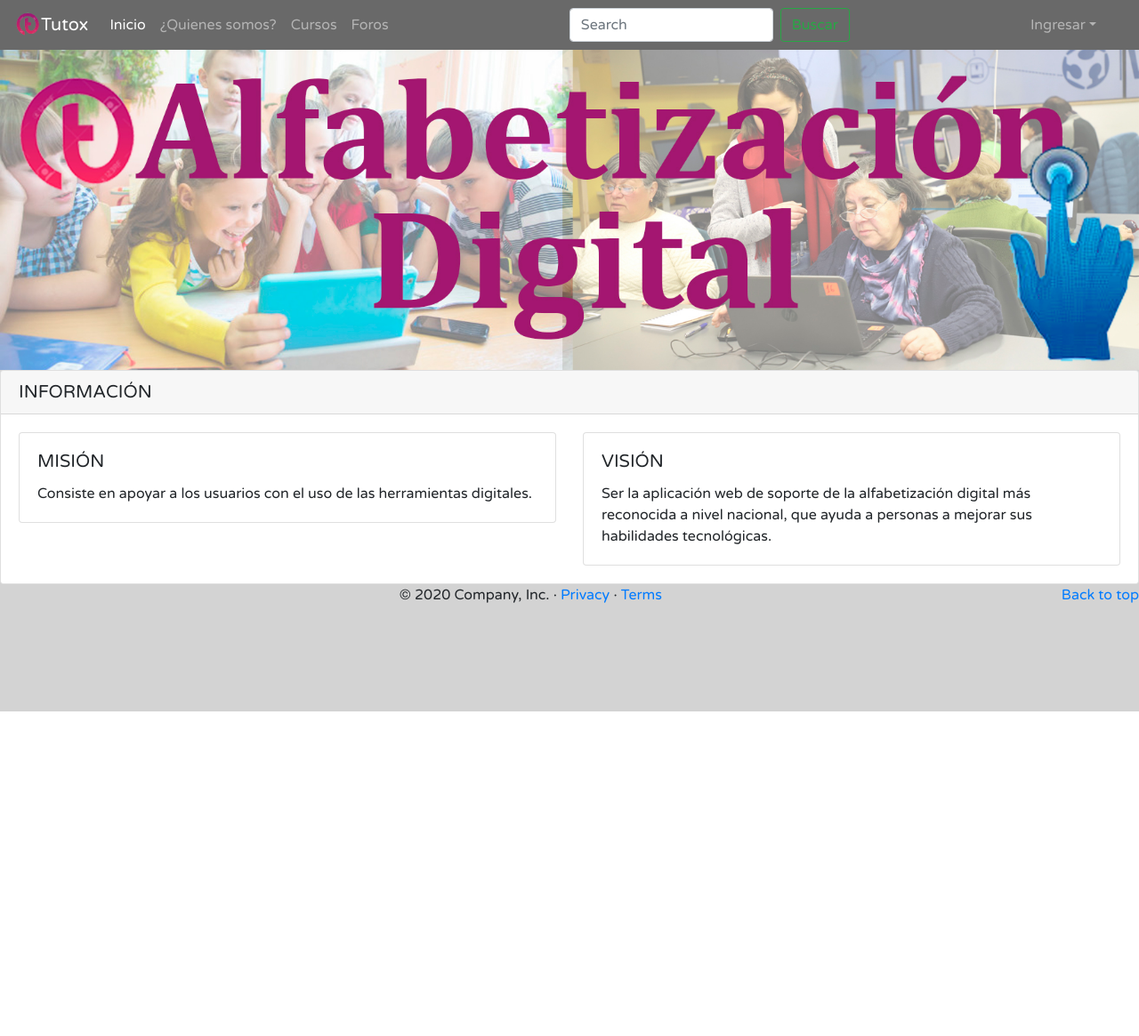
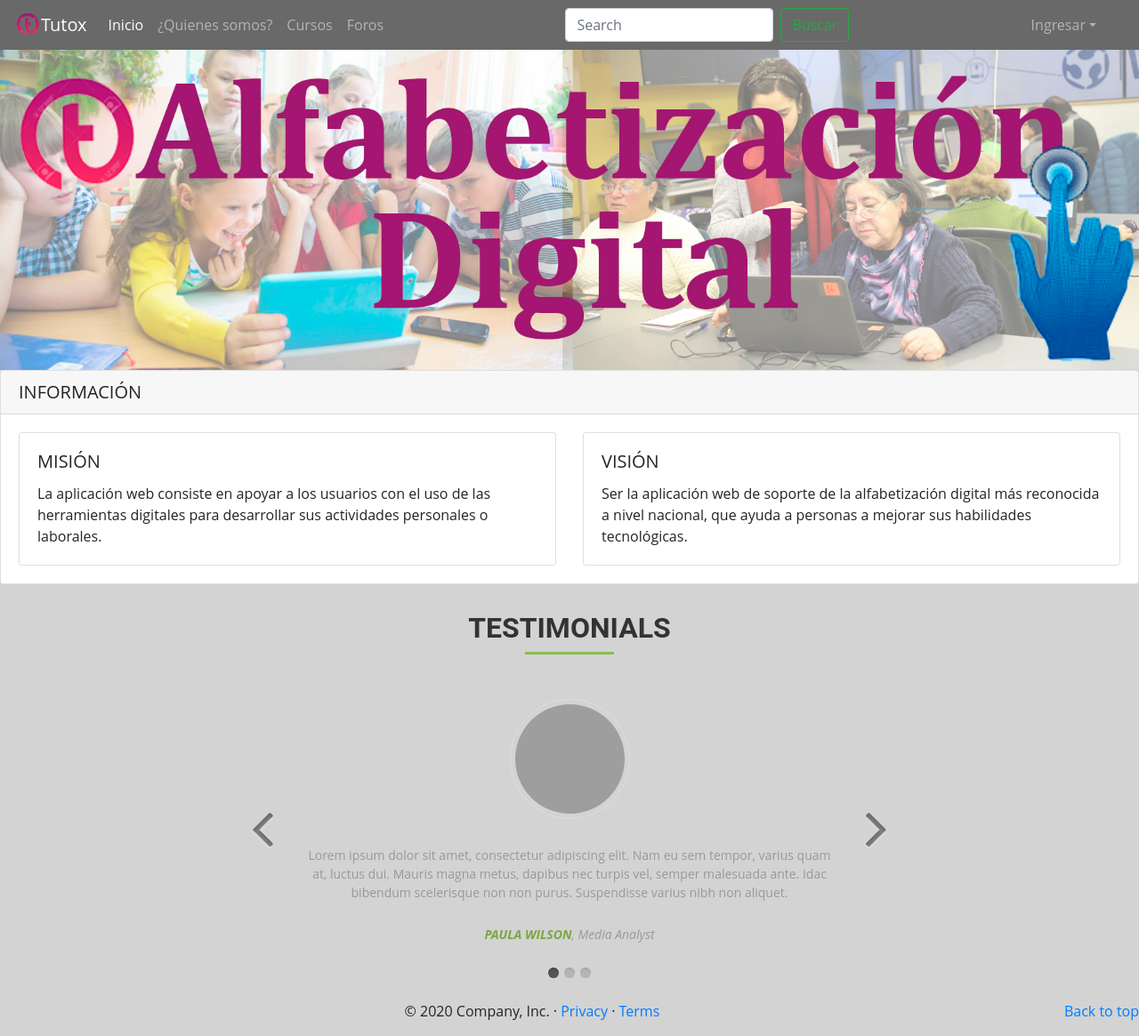
Before and after one commit to Leila2701/Tutox, a CodeIgniter 4 app: the page made by app/Views/QuienesSomos.php in a window 1280 px wide. Shown: the whole page at 89% size. Before the commit the page ends 800 px from the top, so only its background shows below. Run offline with PHP 8.4 and a stand-in for CodeIgniter, Linux system fonts and the light colour scheme; the template is opened without the code that fills it, so the values that code supplies are empty; some libraries are stand-ins or nearby versions; grey boxes are pictures that could not be loaded.

Commit message:
probando

```diff
--- a/app/Views/QuienesSomos.php
+++ b/app/Views/QuienesSomos.php
@@ -20,6 +20,7 @@
     <!-- Custom styles for this template -->
     <link href="carousel.css" rel="stylesheet">
     <link href="<?php echo base_url();?>/resources/css/estilo.css" rel="stylesheet">
+    <link href="<?php echo base_url();?>/resources/css/estilocarrusel.css" rel="stylesheet">
 
 
   </head>
@@ -174,7 +175,7 @@
               <div class="card">
                 <div class="card-body">
                   <h5 class="card-title">MISIÓN</h5>
-                  <p class="card-text">Consiste en apoyar a los usuarios con el uso de las herramientas digitales. </p>
+                  <p class="card-text">La aplicación web consiste en apoyar a los usuarios con el uso de las herramientas digitales para desarrollar sus actividades personales o laborales. </p>
                 </div>
               </div>
             </div>
@@ -190,6 +191,48 @@
         </div>
       </div>
 
+      <div class="container-xl">
+        <div class="row">
+          <div class="col-lg-8 mx-auto">
+            <h2>Testimonials</h2>
+            <div id="myCarousel" class="carousel slide" data-ride="carousel">
+              <!-- Carousel indicators -->
+              <ol class="carousel-indicators">
+                <li data-target="#myCarousel" data-slide-to="0" class="active"></li>
+                <li data-target="#myCarousel" data-slide-to="1"></li>
+                <li data-target="#myCarousel" data-slide-to="2"></li>
+              </ol>
+              <!-- Wrapper for carousel items -->
+              <div class="carousel-inner">
+                <div class="carousel-item active">
+                  <div class="img-box"><img src="/examples/images/clients/1.jpg" alt=""></div>
+                  <p class="testimonial">Lorem ipsum dolor sit amet, consectetur adipiscing elit. Nam eu sem tempor, varius quam at, luctus dui. Mauris magna metus, dapibus nec turpis vel, semper malesuada ante. Idac bibendum scelerisque non non purus. Suspendisse varius nibh non aliquet.</p>
+                  <p class="overview"><b>Paula Wilson</b>, Media Analyst</p>
+                </div>
+                <div class="carousel-item">
+                  <div class="img-box"><img src="/examples/images/clients/2.jpg" alt=""></div>
+                  <p class="testimonial">Vestibulum quis quam ut magna consequat faucibus. Pellentesque eget nisi a mi suscipit tincidunt. Utmtc tempus dictum risus. Pellentesque viverra sagittis quam at mattis. Suspendisse potenti. Aliquam sit amet gravida nibh, facilisis gravida odio.</p>
+                  <p class="overview"><b>Antonio Moreno</b>, Web Developer</p>
+                </div>
+                <div class="carousel-item">
+                  <div class="img-box"><img src="/examples/images/clients/3.jpg" alt=""></div>
+                  <p class="testimonial">Phasellus vitae suscipit justo. Mauris pharetra feugiat ante id lacinia. Etiam faucibus mauris id tempor egestas. Duis luctus turpis at accumsan tincidunt. Phasellus risus risus, volutpat vel tellus ac, tincidunt fringilla massa. Etiam hendrerit dolor eget rutrum.</p>
+                  <p class="overview"><b>Michael Holz</b>, Seo Analyst</p>
+                </div>
+              </div>
+              <!-- Carousel controls -->
+              <a class="carousel-control-prev" href="#myCarousel" data-slide="prev">
+                <i class="fa fa-angle-left"></i>
+              </a>
+              <a class="carousel-control-next" href="#myCarousel" data-slide="next">
+                <i class="fa fa-angle-right"></i>
+              </a>
+            </div>
+          </div>
+        </div>
+      </div>
+
+      <br></br>
 
       <footer>
         <p class="float-right tex"><a href="#">Back to top</a></p>
--- /dev/null
+++ b/resources/css/estilocarrusel.css
@@ -0,0 +1,95 @@
+body {
+	font-family: "Open Sans", sans-serif;
+}
+h2 {
+	color: #333;
+	text-align: center;
+	text-transform: uppercase;
+	font-family: "Roboto", sans-serif;
+	font-weight: bold;
+	position: relative;
+	margin: 30px 0 60px;
+}
+h2::after {
+	content: "";
+	width: 100px;
+	position: absolute;
+	margin: 0 auto;
+	height: 3px;
+	background: #8fbc54;
+	left: 0;
+	right: 0;
+	bottom: -10px;
+}
+.col-center {
+	margin: 0 auto;
+	float: none !important;
+}
+.carousel {
+	padding: 0 70px;
+}
+.carousel .carousel-item {
+	color: #999;
+	font-size: 14px;
+	text-align: center;
+	overflow: hidden;
+	min-height: 290px;
+}
+.carousel .carousel-item .img-box {
+	width: 135px;
+	height: 135px;
+	margin: 0 auto;
+	padding: 5px;
+	border: 1px solid #ddd;
+	border-radius: 50%;
+}
+.carousel .img-box img {
+	width: 100%;
+	height: 100%;
+	display: block;
+	border-radius: 50%;
+}
+.carousel .testimonial {
+	padding: 30px 0 10px;
+}
+.carousel .overview {
+	font-style: italic;
+}
+.carousel .overview b {
+	text-transform: uppercase;
+	color: #7AA641;
+}
+.carousel-control-prev, .carousel-control-next {
+	width: 40px;
+	height: 40px;
+	margin-top: -20px;
+	top: 50%;
+	background: none;
+}
+.carousel-control-prev i, .carousel-control-next i {
+	font-size: 68px;
+	line-height: 42px;
+	position: absolute;
+	display: inline-block;
+	color: rgba(0, 0, 0, 0.8);
+	text-shadow: 0 3px 3px #e6e6e6, 0 0 0 #000;
+}
+.carousel-indicators {
+	bottom: -40px;
+}
+.carousel-indicators li, .carousel-indicators li.active {
+	width: 12px;
+	height: 12px;
+	margin: 1px 3px;
+	border-radius: 50%;
+	border: none;
+}
+.carousel-indicators li {
+	background: #999;
+	border-color: transparent;
+	box-shadow: inset 0 2px 1px rgba(0,0,0,0.2);
+}
+.carousel-indicators li.active {
+	background: #555;
+	box-shadow: inset 0 2px 1px rgba(0,0,0,0.2);
+}
```
